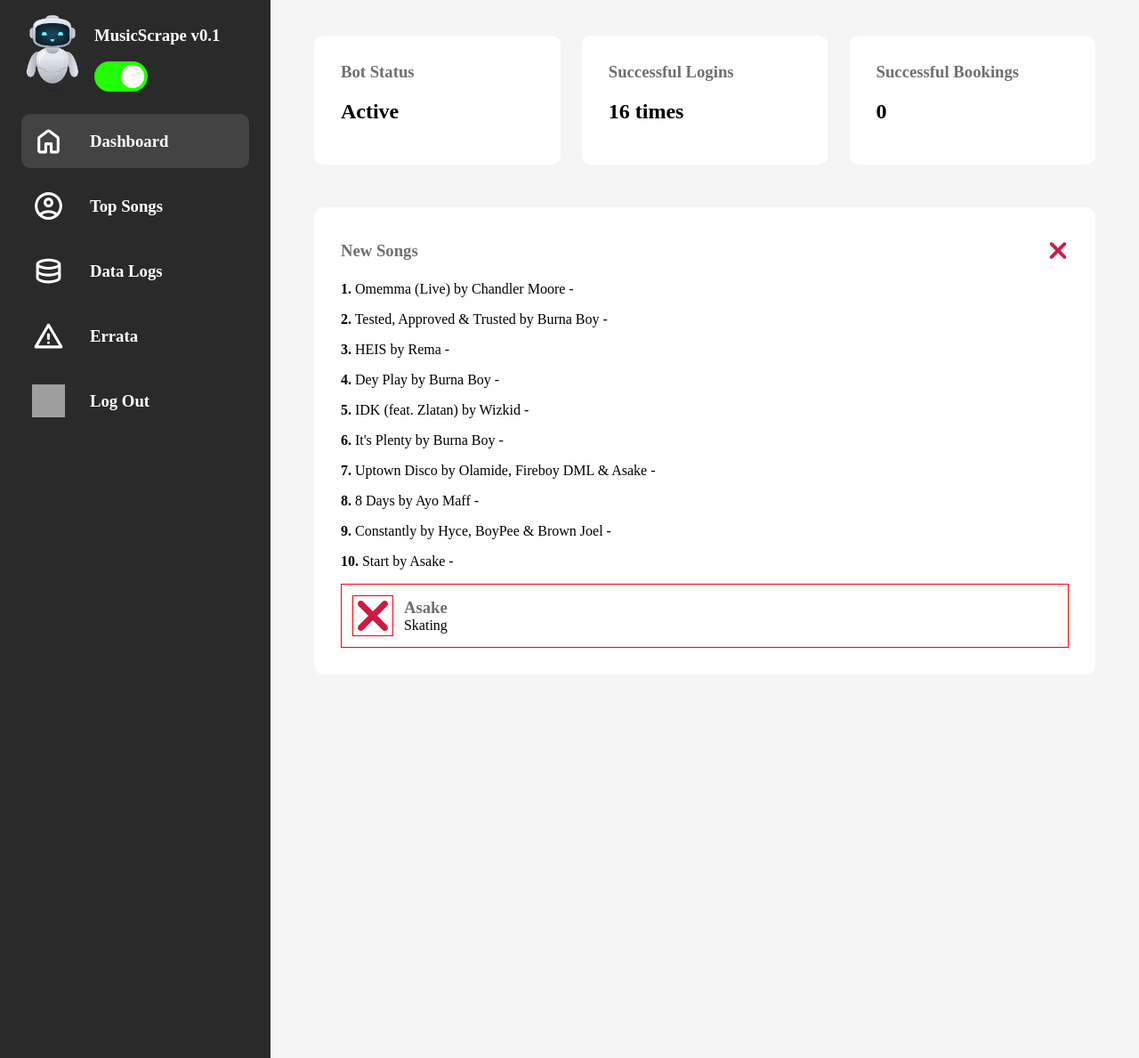
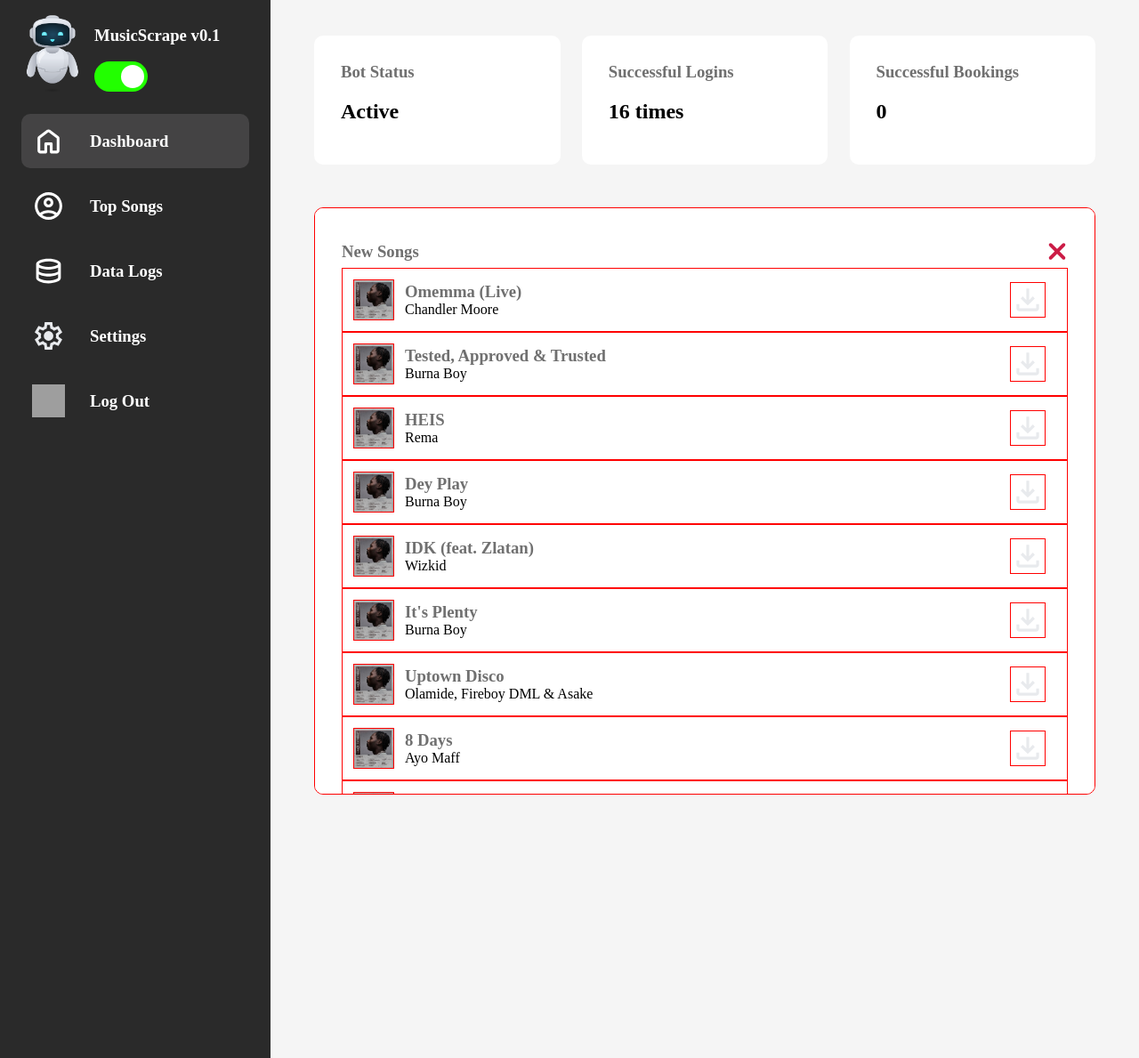
Before and after one commit to akintolatech/MusicScrapper, a Django app: page /dashboard/ in a window 1280 px wide. Shown: the top 1189 px of the page at 89% size. Run offline with Django 5.2, Linux system fonts and the light colour scheme; a user stored in the database is signed in; data comes from the database, SQL or seed files in the repository; both versions use the stored data as it was after the commit; grey boxes are pictures that could not be loaded.

Commit message:
Fetch API implementation

```diff
--- a/authenticator/templates/authenticator/pages/dashboard.html
+++ b/authenticator/templates/authenticator/pages/dashboard.html
@@ -73,9 +73,9 @@
 
                 <div class="dashboard-tab" onclick="tabToggle('projects', this)">
                     <div class="icn-box">
-                        <img src="{% static 'img/warn.svg' %}" />
+                        <img src="{% static 'img/settings.svg' %}" />
                     </div>
-                    <h3>Errata</h3>
+                    <h3>Settings</h3>
                 </div>
 
                 <a href="{% url 'authenticator:logout' %}">
@@ -133,21 +133,6 @@
 
                         </div>
 
-
-                        <div class="song_tab">
-
-                            <div class="song_album">
-                                <img src="{% static 'img/x.svg' %}" />
-                            </div>
-
-                            <div class="song_detail">
-                                <h3>Asake</h3>
-                                <p>Skating</p>
-                            </div>
-
-                        </div>
-
-
                     </div>
 
                 </div>
@@ -161,15 +146,8 @@
                             <h3>Top songs</h3>
                         </div>
 
-                        <div class="music-container" id="allSongsContainer" data-fetch-logs-url="{% url 'botengine:get_songs' %}">
-
-                            <ol>
-
-
-
-                            </ol>
-
-
+                        <div id="allSongsContainer" >
+                             <!--All songs are rendered here  -->
                         </div>
 
                     </div>
@@ -189,11 +167,11 @@
                             </a>
                         </div>
 
-                        <div id="recentLogsContainer" data-fetch-logs-url="{% url 'botengine:get_logs' %}">...
-                            <!-- All logs will appear here -->
-                        </div>
+                        <!-- <div id="recentLogsContainer" >...
 
-                        <div id="allLogsContainer" data-fetch-logs-url="{% url 'botengine:get_logs' %}">...
+                        </div> -->
+
+                        <div id="allLogsContainer">
                             <!-- All logs will appear here -->
                         </div>
 
@@ -226,7 +204,10 @@
     <script>
         var fetchLogsUrl = "{% url 'botengine:get_logs' %}";
         var fetchSongsURL = "{% url 'botengine:get_songs' %}";
+         var staticUrl = "{% static '' %}";
     </script>
+
+
 
     <script language="javascript" src="{% static 'js/fetch_logs.js' %}"></script>
     <script language="javascript" src="{% static 'js/fetch_songs.js' %}"></script>
--- a/botengine/views.py
+++ b/botengine/views.py
@@ -81,7 +81,7 @@
     return JsonResponse(
         {
             "all_logs": all_log_data,
-            "recent_logs": recent_log_data
+            # "recent_logs": recent_log_data
         },
         safe=False
     )
--- a/static/js/fetch_logs.js
+++ b/static/js/fetch_logs.js
@@ -2,19 +2,19 @@
     fetch(fetchLogsUrl )
         .then(response => response.json())
         .then(data => {
-            const recentLogsContainer = document.getElementById('recentLogsContainer');
+            // const recentLogsContainer = document.getElementById('recentLogsContainer');
             const allLogsContainer = document.getElementById('allLogsContainer');
 
             // Clear both containers
-            recentLogsContainer.innerHTML = '';
+            // recentLogsContainer.innerHTML = '';
             allLogsContainer.innerHTML = '';
 
-            // Populate recent logs container
-            data.recent_logs.forEach(log => {
-                const logElement = document.createElement('p');
-                logElement.innerHTML = `<strong>${log.counter}.</strong> ${log.details} on ${log.created}`;
-                recentLogsContainer.appendChild(logElement);
-            });
+            // // Populate recent logs container
+            // data.recent_logs.forEach(log => {
+            //     const logElement = document.createElement('p');
+            //     logElement.innerHTML = `<strong>${log.counter}.</strong> ${log.details} on ${log.created}`;
+            //     recentLogsContainer.appendChild(logElement);
+            // });
 
             // Populate all logs container
             data.all_logs.forEach(log => {
--- a/static/js/fetch_songs.js
+++ b/static/js/fetch_songs.js
@@ -13,8 +13,25 @@
 
             // Populate recent songs container
             data.recent_songs.forEach(song => {
-                const songElement = document.createElement('p');
-                songElement.innerHTML = `<strong>${song.counter}.</strong> ${song.title} by ${song.artist} - <a href="${song.link}" target="_blank">Download</a>`;
+                const songElement = document.createElement('div');
+                songElement.innerHTML = `
+                    <div class="song_tab">
+                        <div class="image_and_details">
+                            <div class="song_album">
+                                <img src="${staticUrl}img/img.jpg" />
+                            </div>
+                            <div class="song_detail">
+                                <h3>${song.title}</h3>
+                                <p>${song.artist}</p>
+                            </div>
+                        </div>
+                        <a href="${song.link}" target="_blank">
+                            <div class="song_album" style="width: 38px; height: 38px;">
+                                <img src="${staticUrl}img/download.svg" />
+                            </div>
+                        </a>
+                    </div>
+                `;
                 recentSongsContainer.appendChild(songElement);
             });
 
@@ -22,10 +39,24 @@
             data.all_songs.forEach(song => {
                 const songElement = document.createElement('div');
                 songElement.innerHTML = `
-                                            <strong>${song.counter}.</strong>
-
-                                            ${song.title} by ${song.artist} - <a href="${song.link}" target="_blank">Download</a>
-                                        `;
+                    <strong>${song.counter}.</strong>
+                    <div class="song_tab">
+                        <div class="image_and_details">
+                            <div class="song_album">
+                                <img src="${staticUrl}img/img.jpg" />
+                            </div>
+                            <div class="song_detail">
+                                <h3>${song.title}</h3>
+                                <p>${song.artist}</p>
+                            </div>
+                        </div>
+                        <a href="${song.link}" target="_blank">
+                            <div class="song_album" style="width: 38px; height: 38px;">
+                                <img src="${staticUrl}img/download.svg" />
+                            </div>
+                        </a>
+                    </div>
+                `;
                 allSongsContainer.appendChild(songElement);
             });
 
@@ -41,48 +72,9 @@
         .catch(error => console.error("Error fetching songs:", error));
 }
 
+
 // Refresh songs every 10 seconds
 setInterval(fetchSongs, 10000);
 
 // Fetch songs on page load
 fetchSongs();
-
-// function fetchSongs() {
-//     fetch( fetchSongsURL )
-//         .then(response => response.json())
-//         .then(data => {
-//             const recentSongsContainer = document.getElementById('recentSongsContainer');
-//             const allSongsContainer = document.getElementById('allSongsContainer');
-
-//             // Clear both containers
-//             recentSongsContainer.innerHTML = '';
-//             allSongsContainer.innerHTML = '';
-
-//             // Populate recent Songs container
-//             data.recent_songs.forEach(log => {
-//                 const logElement = document.createElement('p');
-//                 logElement.innerHTML = `<strong>${log.counter}.</strong> ${log.title} on ${log.artist}, ${log.link}`;
-//                 recentSongsContainer.appendChild(logElement);
-//             });
-
-//             // Populate all Songs container
-//             data.all_songs.forEach(log => {
-//                 const logElement = document.createElement('p');
-//                 logElement.innerHTML = `<strong>${log.counter}.</strong> ${log.title} on ${log.artist}, ${log.link}`;
-//                 allSongsContainer.appendChild(logElement);
-//             });
-
-//             // Determine the number of items in comprehensive Songs
-//             const totalSongsCount = data.all_Songs.length;
-
-//             // Optionally, display the count on the page
-//             const totalSongsCountElement = document.querySelector(".log-count");
-//             if (totalSongsCountElement) {
-//                 totalSongsCountElement.textContent = totalSongsCount;
-//             }
-
-//         });
-// }
-
-// // Refresh Songs every 10 seconds
-// setInterval(fetchSongs, 5000);
--- a/static/styles/style.css
+++ b/static/styles/style.css
@@ -169,11 +169,14 @@
 
 .logs-container {
     width: 100%;
+    max-height: 660px;
+    overflow: scroll;
     background-color: white;
-    height: 100%;
+    /* height: 100%; */
     margin-block: 24px;
     padding: 30px;
     box-sizing: border-box;
+    border: 1px solid red;
     border-radius: var(--rad);
 }
 
@@ -246,6 +249,12 @@
     box-sizing: border-box;
     border: 1px solid red;
     display: flex;
+    justify-content: space-between;
+    align-items: center;
+}
+
+.image_and_details {
+    display: flex;
     align-items: center;
 }
 
```
Also changed, not shown: db.sqlite3, static/img/download.svg (added), static/img/img.jpg (added), static/img/settings.svg (added).
